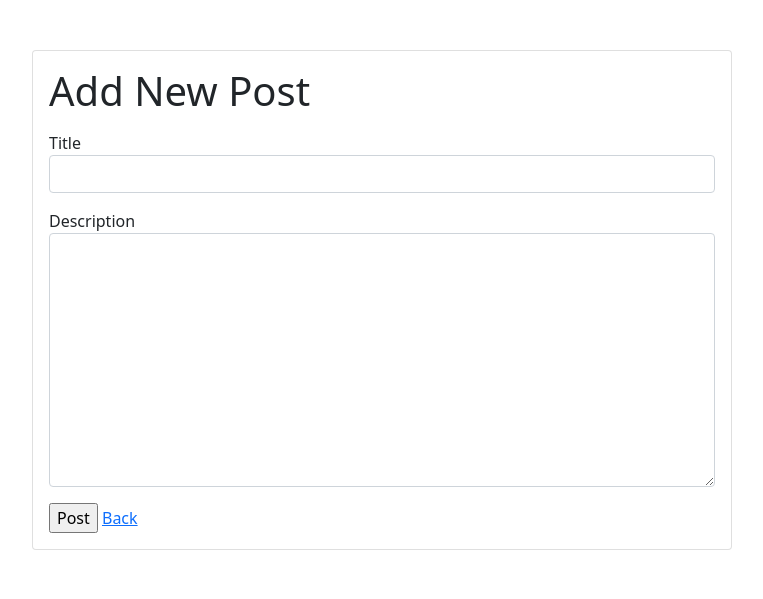
After one commit to minnthitoo/php-self, a PHP site: page /add.php in a window 1280 px wide. The commit adds this page. Shown: the top 599 px of the page, without its empty margins (258-1021 px from the left). Run offline with PHP 8.4, Linux system fonts and the light colour scheme.

Commit message:
bug fixed

```diff
--- /dev/null
+++ b/add.php
@@ -0,0 +1,59 @@
+<?php
+
+require 'config.php';
+
+if (!empty($_POST)) {
+  $title = $_POST['title'];
+  $description = $_POST['description'];
+  if ($title == '' || $description == '') {
+    echo '<script>alert("fill all the fields");</script>';
+  } else {
+    $sql = 'insert into posts(`title`, `description`) values (:title, :description);';
+    $stmt = $pdo->prepare($sql);
+    $stmt->bindValue(':title', $title);
+    $stmt->bindValue(':description', $description);
+    $res = $stmt->execute();
+    if ($res) {
+      echo '<script>alert("done");
+        window.location.href = "index.php";</script>';
+    }
+  }
+}
+
+?>
+
+<!DOCTYPE html>
+<html lang="en">
+
+<head>
+  <meta charset="UTF-8">
+  <meta http-equiv="X-UA-Compatible" content="IE=edge">
+  <meta name="viewport" content="width=device-width, initial-scale=1.0">
+  <title>Add Post</title>
+  <link rel="stylesheet" href="bootstrap/bootstrap.css">
+  <link rel="stylesheet" href="css/style.css">
+</head>
+
+<body>
+  <div class="card">
+    <div class="card-body">
+      <h1>Add New Post</h1>
+      <form action="add.php" method="post">
+        <div class="form-group mt-3">
+          <label for="title">Title</label>
+          <input type="text" name="title" class="form-control" id="">
+        </div>
+        <div class="form-group mt-3">
+          <label for="description">Description</label>
+          <textarea name="description" class="form-control" id="" cols="30" rows="10"></textarea>
+        </div>
+        <div class="form-group mt-3">
+          <input type="submit" value="Post">
+          <a href="index.php">Back</a>
+        </div>
+      </form>
+    </div>
+  </div>
+</body>
+
+</html>
--- a/login.php
+++ b/login.php
@@ -1,5 +1,6 @@
 <?php
 require 'config.php';
+session_start();
   if(!empty($_POST)){
     $email = $_POST['email'];
     $password = $_POST['password'];
```
Also changed, not shown: index.php (+52 -3 lines), logout.php (added, +8 -0 lines).
